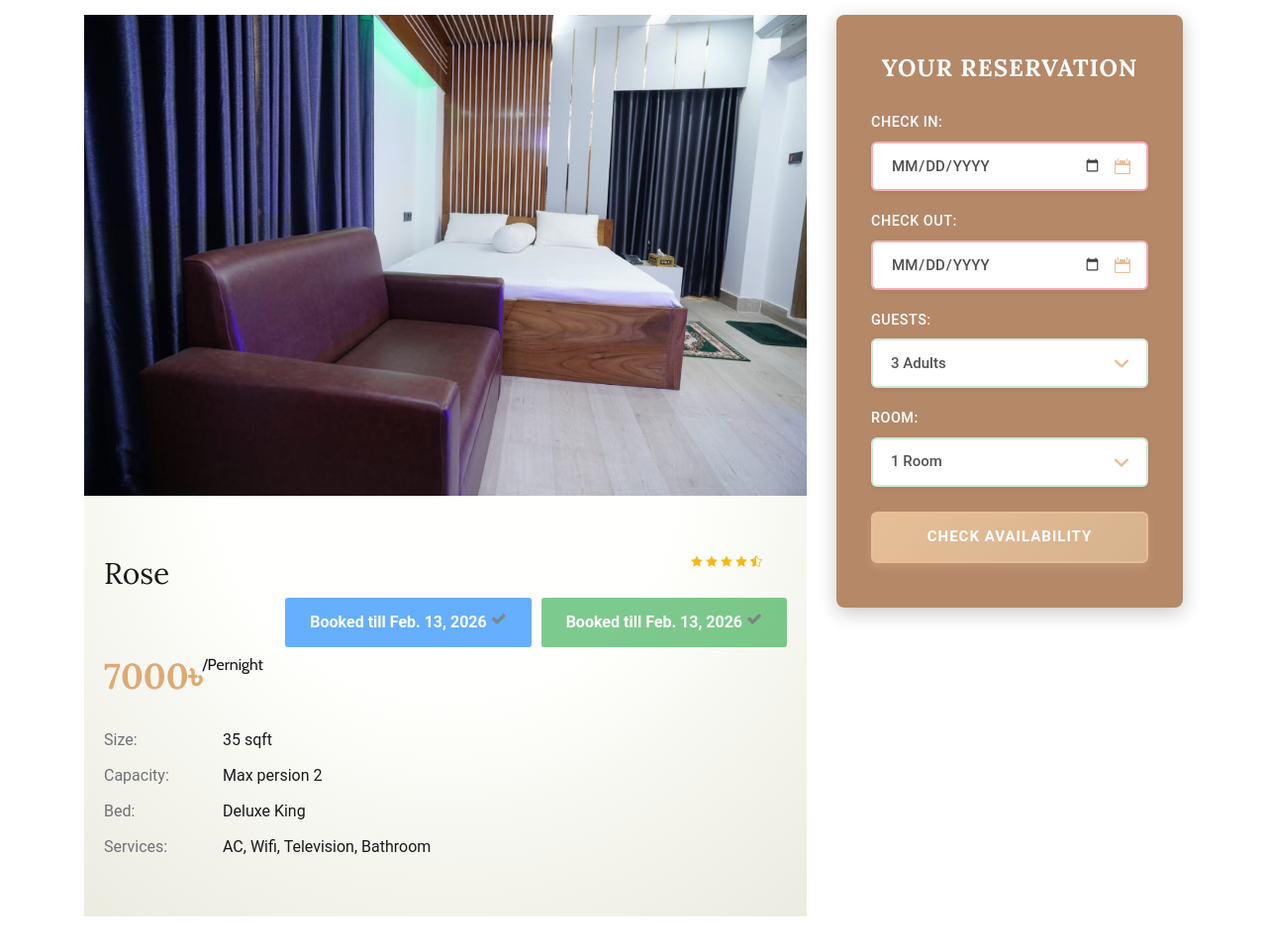
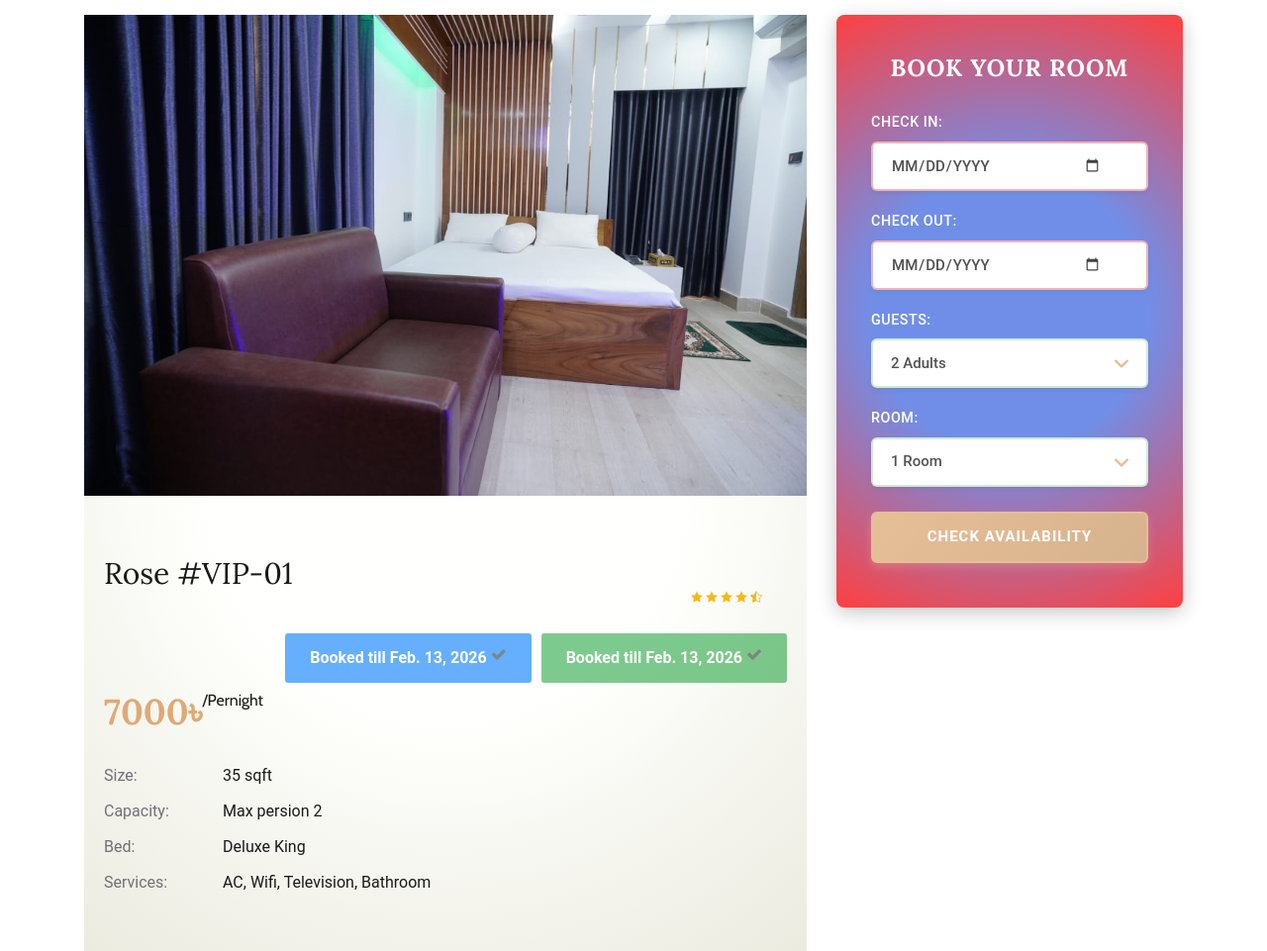
Before and after one commit to sumonben/rhms, a Django app: page /rooms/room_details/4/ in a window 1280 px wide. Shown: the part 163-1124 px from the top of the page at 99% size. Run offline with Django 5.2, Linux system fonts and the light colour scheme; data comes from the database, SQL or seed files in the repository; both versions use the stored data as it was after the commit; some libraries are stand-ins or nearby versions.

Commit message:
updated css color and others alignment

```diff
--- a/rooms/views.py
+++ b/rooms/views.py
@@ -23,6 +23,21 @@ def _set_display_status_for_rooms(rooms):
         else:
             room.display_status = 'available'
             room.booked_until = None
+
+
+def _sort_rooms_by_availability(rooms):
+    def _sort_key(room):
+        status = getattr(room, 'display_status', None) or getattr(room, 'status', None) or 'available'
+        if isinstance(status, str):
+            status = status.lower()
+        else:
+            status = 'available'
+        serial = getattr(room, 'serial', None)
+        if serial is None:
+            serial = getattr(room, 'id', 0)
+        return (status != 'available', serial)
+
+    return sorted(list(rooms), key=_sort_key)
 
 class Rooms(View):
     template_name = 'rooms/rooms.html'
@@ -52,6 +67,7 @@ class Rooms(View):
             request.session.pop('rooms_count', None)
 
         _set_display_status_for_rooms(rooms)
+        rooms = _sort_rooms_by_availability(rooms)
         context['rooms']=rooms
         context['staffs']=staffs
         context['guests']=guests
@@ -69,6 +85,7 @@ class RoomTypeRooms(View):
         guests=Guest.objects.all().order_by("-id")
         context={}
         _set_display_status_for_rooms(rooms)
+        rooms = _sort_rooms_by_availability(rooms)
         context['room_type']=room_type
         context['rooms']=rooms
         context['staffs']=staffs
@@ -82,6 +99,7 @@ class RoomTypeRooms(View):
         guests=Guest.objects.all().order_by("-id")
         context={}
         _set_display_status_for_rooms(rooms)
+        rooms = _sort_rooms_by_availability(rooms)
         context['room_type']=room_type
         context['rooms']=rooms
         context['staffs']=staffs
--- a/static/css/responsive.css
+++ b/static/css/responsive.css
@@ -67,8 +67,8 @@ img, video, iframe {
     }
 
     .hero-text h1 {
-        font-size: 36px !important;
-        text-shadow: 2px 2px #fff !important;
+        font-size: 50px !important;
+        text-shadow: 2px 2px #ee0c0c !important;
     }
 
     .hero-text h2 {
--- a/templates/components/navbarfront.html
+++ b/templates/components/navbarfront.html
@@ -16,7 +16,7 @@
                     </ul> -->
                 </div>
             </div>
-            <a href="#" class="bk-btn">Booking Now</a>
+            <a href="{% url 'rooms_view' %}" class="bk-btn">Booking Now</a>
         </div>
         <nav class="mainmenu mobile-menu">
             <div class="canvas-close">
@@ -50,8 +50,9 @@
 
                     </div>
         <ul class="top-widget">
-            <li><i class="fa fa-phone"></i> 01786272762</li>
-            <li><i class="fa fa-envelope"></i> hotelredrock3@gmail.com</li>
+            <li> <a href="tel:01786272762" style="color:#000;"><i class="fa fa-phone"></i>01786272762</a></li>
+            <li> <a href="mailto:hotelredrock3@gmail.com" style="color:#000;"><i class="fa fa-envelope"></i>hotelredrock3@gmail.com</a></li>
+
         </ul>
     </div>
     <!-- Offcanvas Menu Section End -->
@@ -76,7 +77,7 @@
                                 <a href="https://www.facebook.com/p/Hotel-Red-Rock-Joypurhat-61554155192749/" target="_blank"><i class="fa fa-instagram"></i></a>
                                 <a href="https://www.facebook.com/watch/?v=929621535616302" target="_blank"><i class="fa fa-youtube-play"></i></a>
                             </div>
-                            <a href="#" class="bk-btn">Booking Now</a>
+                            <a href="{% url 'rooms_view' %}" class="bk-btn">Booking Now</a>
                             <div class="language-option">
                                 <img src="{{ LOGO.url }}" alt="" >
                                 <span>EN <i class="fa fa-angle-down"></i></span>
--- a/templates/rooms/room_details.html
+++ b/templates/rooms/room_details.html
@@ -21,7 +21,7 @@
                         <img src="{{ room.main_image.url }}" alt="">
                         <div class="rd-text" style="background: transparent;padding: 20px;">
                             <div class="rd-title">
-                                <h3>{{ room.name_eng }}</h3>
+                                <h3>{{ room.name_eng }} #{{ room.room_no }}</h3>
                                 <div class="rdt-right">
                                     <div class="rating">
                                         <i class="icon_star"></i>
@@ -277,34 +277,37 @@ a.control_next {
                     </div>
                 </div>
                 <div class="col-lg-4">
-                    <div class="booking-form">
-                        <h3>Your Reservation</h3>
-                        <form action="{% url 'room_details' room.id %}" method="POST">
+                        <div class="booking-form" style="background: var(--weather)" >
+                        <h3 >Book Your Room</h3>
+                        <form action="{% url 'frontpage' %}" method="POST">
                             {% csrf_token %}
                             <div class="check-date">
                                 <label for="date-in">Check In:</label>
                                 <input type="date" class="date-input" id="date-in" name="check_in" required>
-                                <i class="icon_calendar"></i>
                             </div>
                             <div class="check-date">
                                 <label for="date-out">Check Out:</label>
                                 <input type="date" class="date-input" id="date-out" name="check_out" required>
-                                <i class="icon_calendar"></i>
                             </div>
                             <div class="select-option">
                                 <label for="guest">Guests:</label>
-                                <select id="guest" name="guests">
+                                <select name="guests" id="guest" class="form-select">
                                     <option value="1">1 Adult</option>
-                                    <option value="2">2 Adults</option>
-                                    <option value="3" selected>3 Adults</option>
+                                    <option value="2" selected>2 Adults</option>
+                                    <option value="3">3 Adults</option>
                                     <option value="4">4 Adults</option>
+                                    <option value="5">5 Adults</option>
+                                    <option value="6">6 Adults</option>
                                 </select>
                             </div>
                             <div class="select-option">
-                                <label for="room-select">Room:</label>
-                                <select id="room-select" name="rooms">
+                                <label for="room">Room:</label>
+                                <select name="rooms" id="room" class="form-select">
                                     <option value="1" selected>1 Room</option>
                                     <option value="2">2 Rooms</option>
+                                    <option value="3">3 Rooms</option>
+                                    <option value="4">4 Rooms</option>
+                                    <option value="5">5 Rooms</option>
                                 </select>
                             </div>
                             <button type="submit">Check Availability</button>
--- a/templates/rooms/rooms.html
+++ b/templates/rooms/rooms.html
@@ -25,7 +25,9 @@
                         <div class="room-item" >
                            <img src="{% if room.main_image %}{{ room.main_image.url}} {% endif %}"  alt="">
                             <div class="ri-text" style="background: var(--service);">
+
                                 <h2 style="color:brown">{{ room.name_eng }}</h2>
+                                <h2 style="color:green"> Room No: #{{ room.room_no }}</h2>
                                 <h3 style="color:brown">{{ room.room_type.name_eng }}</h3>
 
                                 <h3 style="color:green">{{ room.price }}&#x09F3;<span>/Pernight</span></h3>
```
Also changed, not shown: rhms/views.py (+16 -0 lines), templates/frontpage/frontpage.html (+4 -4 lines), db.sqlite3, media/media/logo/IMG-20251020-WA0048.jpg (added), media/media/logo/pathway.png (added), static/images/pathway.jpg (added).
